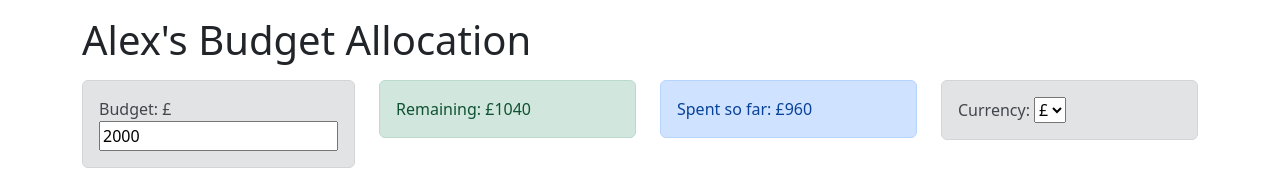
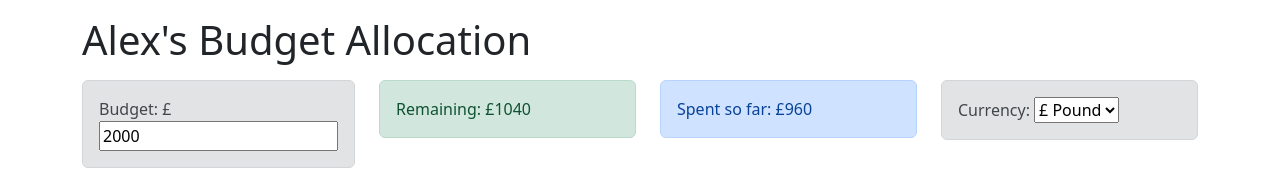
Before and after one commit to ibm-developer-skills-network/ejtos-react_budget_app, a React (Create React App) app: page / in a window 1280 px wide. Shown: the top 187 px of the page. Built offline with nearby package versions, Linux system fonts and the light colour scheme.

Commit message:
Final submitted Version

```diff
--- a/src/components/Budget.js
+++ b/src/components/Budget.js
@@ -13,19 +13,25 @@ const Budget = () => {
 
         if(val<totalExpenses) {
             alert("You cannot reduce the budget that is already allocated!");
-        } else {
+        } else
+
+        if(val>20000) {
+            alert("The budget cannot exceed 20000");
+        } else{
             dispatch({
                 type: 'SET_BUDGET',
                 payload: val,
             })
             }
+
+
     }
 
 
 return (
         <div className='alert alert-secondary'>
 
-            <span>Budget: </span>{currency}<span><input type="number" step="10" value={budget} onInput={(event)=>changeBudget(event.target.value)}></input></span>
+            <span>Budget: </span>{currency}<span><input type="number" step="10" max='20000' value={budget} onInput={(event)=>changeBudget(event.target.value)}></input></span>
 
         </div>
 
--- a/src/components/Currency.js
+++ b/src/components/Currency.js
@@ -15,10 +15,10 @@ const Currency = () => {
     <div className='alert alert-secondary'>
       Currency:<span> </span>
       <select name="currency" id="currency" onChange={(event)=>changeCurrency(event.target.value)}>
-        <option value="£">£</option>
-        <option value="$">$</option>
-        <option value="€">€</option>
-        <option value="₹">₹</option>
+        <option value="£">£ Pound</option>
+        <option value="$">$ Dollar</option>
+        <option value="€">€ Euro</option>
+        <option value="₹">₹ Rupee</option>
       </select>
 
     </div>
```
